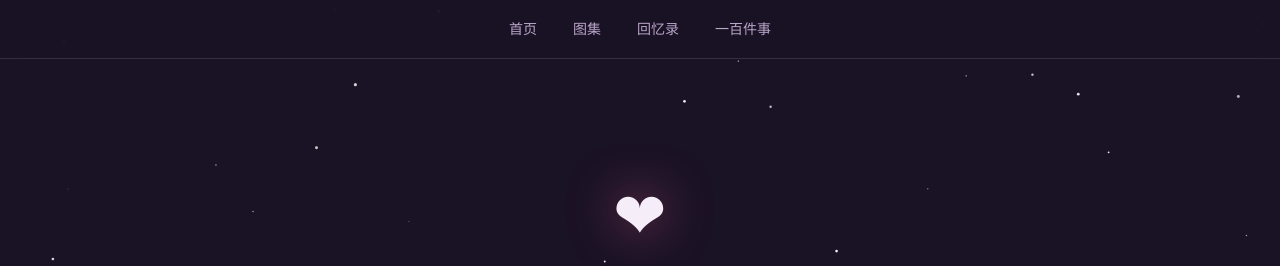
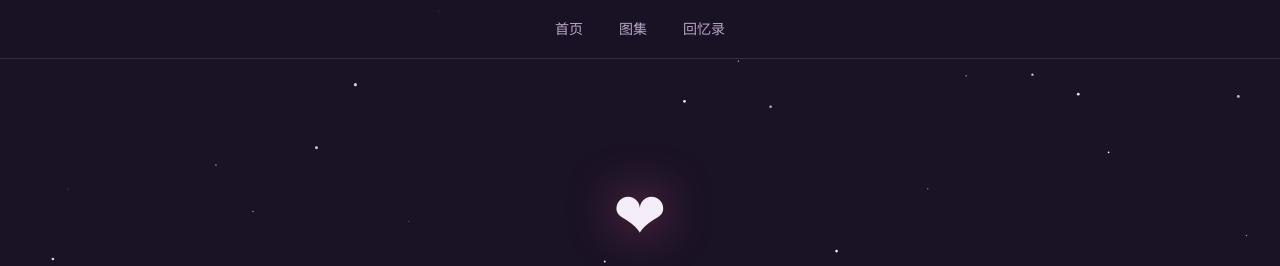
Before and after one commit to worldL4/love, a plain HTML site: page index.html in a window 1280 px wide. Shown: the top 266 px of the page. Drawn offline with Linux system fonts and the light colour scheme.

Commit message:
remove nav link to 一百件事

```diff
--- a/index.html
+++ b/index.html
@@ -163,7 +163,6 @@
   <a href="#home">首页</a>
   <a href="#gallery">图集</a>
   <a href="#timeline">回忆录</a>
-  <a href="things.html">一百件事</a>
 </nav>
 
 <!-- 首页 -->
```
